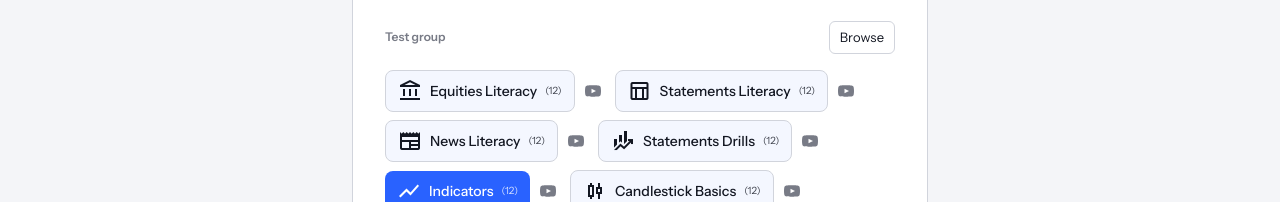
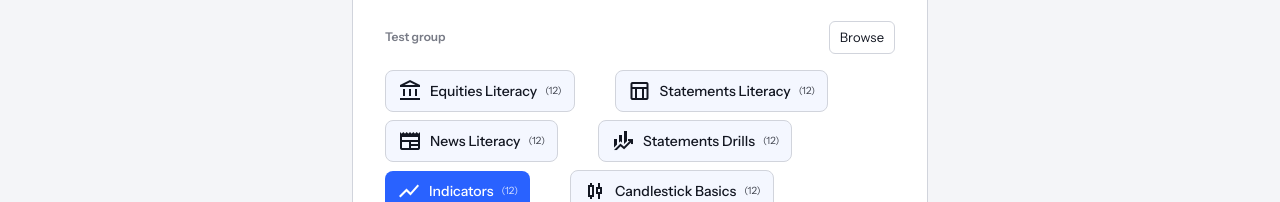
Before and after one commit to Siphon880gh/Stocks-Trainer, a React (Vite) app: page /training in a window 1280 px wide. Shown: the part 750-952 px from the top of the page. Built offline with nearby package versions, Linux system fonts and the light colour scheme.

Commit message:
Reveal training-group YouTube search on hover so the tab row stays quieter.
Co-authored-by: Cursor <cursoragent@cursor.com>

```diff
--- a/src/pages/Training.tsx
+++ b/src/pages/Training.tsx
@@ -156,7 +156,7 @@ export default function Training() {
                   g.id === "news-literacy" ||
                   g.id === "financial-drills";
                 return (
-                  <span key={g.id} className="inline-flex items-center gap-1">
+                  <span key={g.id} className="group/yt inline-flex items-center gap-1">
                     <button
                       onClick={() => setSelectedGroup(g.id)}
                       className={`px-3 py-2 rounded-lg text-sm font-medium transition-all flex items-center gap-2 ${
@@ -173,7 +173,10 @@ export default function Training() {
                         ({getQuestionsForGroup(g.id).length})
                       </span>
                     </button>
-                    <YouTubeSearchLink title={g.name} />
+                    <YouTubeSearchLink
+                      title={g.name}
+                      className="opacity-0 pointer-events-none transition-opacity group-hover/yt:opacity-100 group-hover/yt:pointer-events-auto group-focus-within/yt:opacity-100 group-focus-within/yt:pointer-events-auto"
+                    />
                   </span>
                 );
               })}
```
